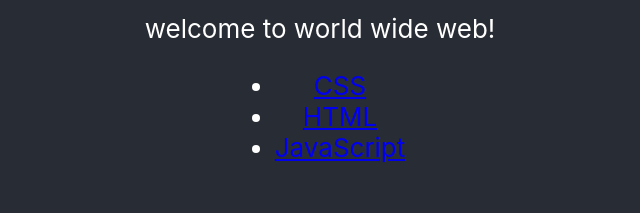
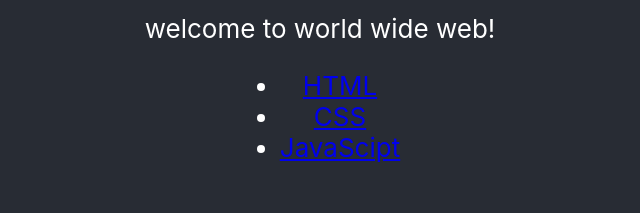
Before and after one commit to leesoeun98/classreact-project, a React (Create React App) app: page / in a window 1280 px wide. Shown: the part 294-507 px from the top of the page, without its empty margins (320-960 px from the left). Built offline with nearby package versions, Linux system fonts and the light colour scheme.

Commit message:
Fix Toc to automatically make tag by using for-syntax

```diff
--- a/src/components/Toc.js
+++ b/src/components/Toc.js
@@ -1,17 +1,28 @@
 import React, { Component } from 'react';
+
+{/*
+여기서는 App에서 받아온 data props를 그대로 보여주려함. 단 매번 태그 생성하기 어려우니 자동으로 생성해주자.
+for문으로 data하나하나를 list 에 넣어서 push 해주기
+단, 이 경우 key 필요하다.
+*/}
 
 class Toc extends Component{
     render(){
+        let lists=[];
+        const data=this.props.data;
+        for(let i=0;i<data.length;i++){
+            lists.push(
+                <li key={data[i].id}><a href={"}/content/"+data[i].id}>{data[i].title}</a></li>
+            )
+        }
         return(
             <nav>
                 <ul>
-                    <li><a href="1.html">CSS</a></li>
-                    <li><a href="2.html">HTML</a></li>
-                    <li><a href="3.html">JavaScript</a></li>
+                    {lists}
                 </ul>
 
             </nav>
-        );
+        )
     }
 }
 
```
